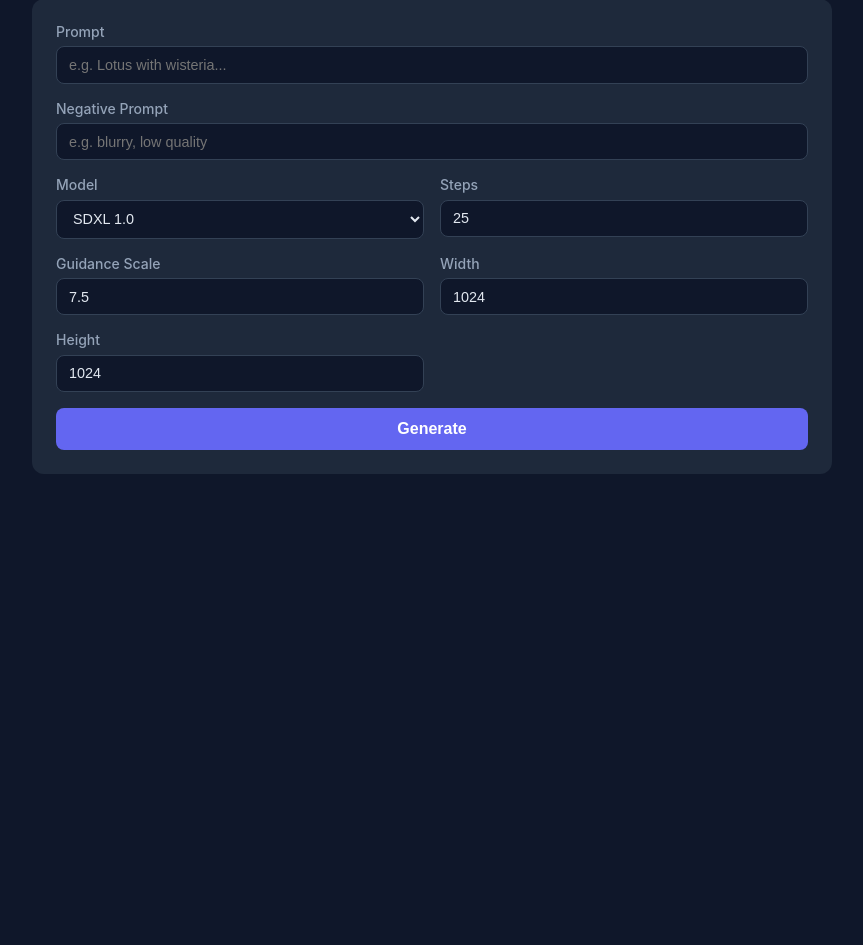
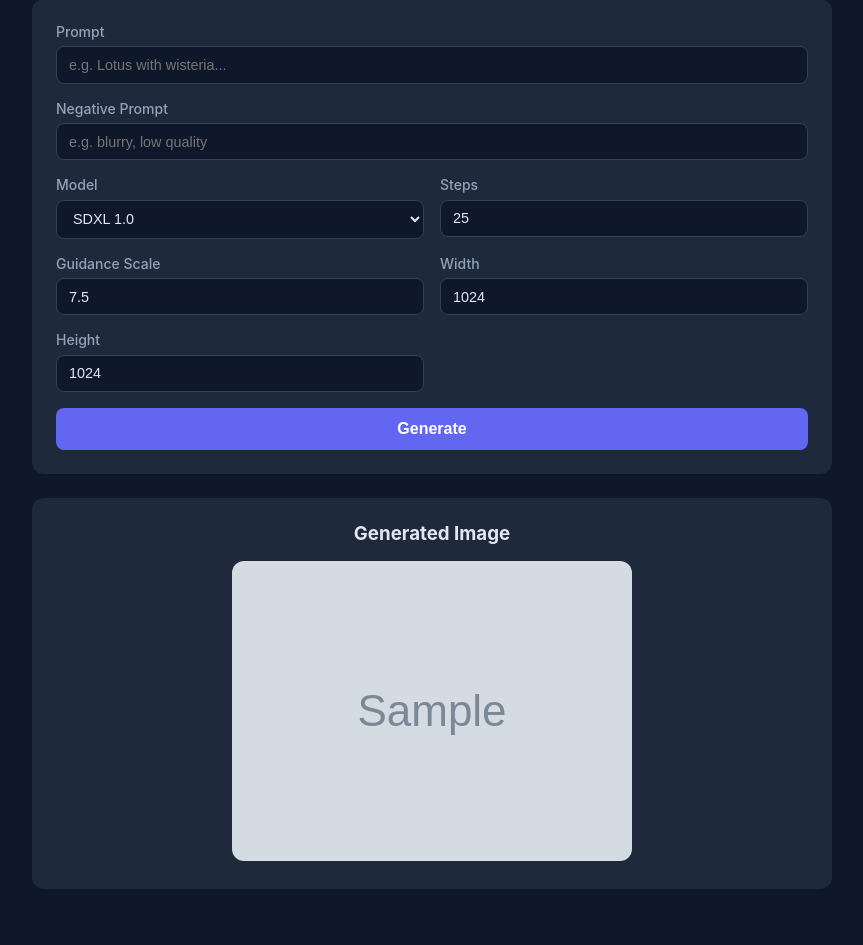
Before and after one commit to DAKUsir/ImageGenerator, a Flask app: template templates/index.html in a window 1280 px wide. Shown: the part 96-1041 px from the top of the page, without its empty margins (208-1071 px from the left). Before the commit the page ends 570 px from the top, so only its background shows below. Run offline with Flask 3, Linux system fonts and the light colour scheme; the template is opened without the code that fills it: most values are stand-ins (such as "Sample title", 1, 10 or a date in 2020); grey boxes marked "Sample" are stand-in pictures; parts of the project's set-up code (start-up, migrations or seed data) failed here and were passed over.

Commit message:
temp fix

```diff
--- a/app.py
+++ b/app.py
@@ -1,8 +1,8 @@
 import os
 import uuid
-from datetime import datetime
+import tempfile
 
-from flask import Flask, render_template, request, send_file
+from flask import Flask, render_template, request, send_from_directory
 from huggingface_hub import InferenceClient
 from dotenv import load_dotenv
 
@@ -15,41 +15,45 @@ if not HF_TOKEN:
 client = InferenceClient(provider="auto", api_key=HF_TOKEN)
 
 app = Flask(__name__)
-OUTPUT_DIR = os.path.join("static", "images")
+OUTPUT_DIR = os.path.join(tempfile.gettempdir(), "imagegen")
 os.makedirs(OUTPUT_DIR, exist_ok=True)
 
 
-@app.route("/", methods=["GET", "POST"])
+@app.route("/")
 def index():
-    image_path = None
-    error = None
+    return render_template("index.html")
 
-    if request.method == "POST":
-        prompt = request.form.get("prompt", "").strip()
-        if not prompt:
-            error = "Prompt is required"
-        else:
-            negative = request.form.get("negative_prompt", "").strip() or None
-            model = request.form.get("model", "stabilityai/stable-diffusion-xl-base-1.0")
-            steps = int(request.form.get("steps", 25))
-            guidance = float(request.form.get("guidance_scale", 7.5))
-            width = int(request.form.get("width", 1024))
-            height = int(request.form.get("height", 1024))
 
-            params = dict(prompt=prompt, model=model, num_inference_steps=steps, guidance_scale=guidance, width=width, height=height)
-            if negative:
-                params["negative_prompt"] = negative
+@app.route("/generate", methods=["POST"])
+def generate():
+    prompt = request.form.get("prompt", "").strip()
+    if not prompt:
+        return render_template("index.html", error="Prompt is required")
 
-            try:
-                image = client.text_to_image(**params)
-                filename = f"{uuid.uuid4().hex}.png"
-                filepath = os.path.join(OUTPUT_DIR, filename)
-                image.save(filepath)
-                image_path = f"images/{filename}"
-            except Exception as e:
-                error = str(e)
+    negative = request.form.get("negative_prompt", "").strip() or None
+    model = request.form.get("model", "stabilityai/stable-diffusion-xl-base-1.0")
+    steps = int(request.form.get("steps", 25))
+    guidance = float(request.form.get("guidance_scale", 7.5))
+    width = int(request.form.get("width", 1024))
+    height = int(request.form.get("height", 1024))
 
-    return render_template("index.html", image_path=image_path, error=error)
+    params = dict(prompt=prompt, model=model, num_inference_steps=steps,
+                  guidance_scale=guidance, width=width, height=height)
+    if negative:
+        params["negative_prompt"] = negative
+
+    try:
+        image = client.text_to_image(**params)
+        filename = f"{uuid.uuid4().hex}.png"
+        image.save(os.path.join(OUTPUT_DIR, filename))
+        return render_template("index.html", image_file=filename)
+    except Exception as e:
+        return render_template("index.html", error=str(e))
+
+
+@app.route("/image/<filename>")
+def serve_image(filename):
+    return send_from_directory(OUTPUT_DIR, filename)
 
 
 if __name__ == "__main__":
--- a/templates/index.html
+++ b/templates/index.html
@@ -33,7 +33,7 @@
         <div class="error">{{ error }}</div>
         {% endif %}
 
-        <form class="card" method="post" onsubmit="document.querySelector('.spinner').style.display='block'; this.querySelector('button').disabled=true;">
+        <form class="card" action="/generate" method="post" onsubmit="document.querySelector('.spinner').style.display='block'; this.querySelector('button').disabled=true;">
             <div class="form-grid">
                 <div class="full">
                     <label for="prompt">Prompt</label>
@@ -72,10 +72,10 @@
             <div class="spinner"></div>
         </form>
 
-        {% if image_path %}
+        {% if image_file %}
         <div class="card result">
             <h3>Generated Image</h3>
-            <img src="{{ url_for('static', filename=image_path) }}" alt="Generated image">
+            <img src="/image/{{ image_file }}" alt="Generated image">
         </div>
         {% endif %}
     </div>
```
Also changed, not shown: static/images/90577f83048944acaacf18e9dbb5a6bd.png (added).
